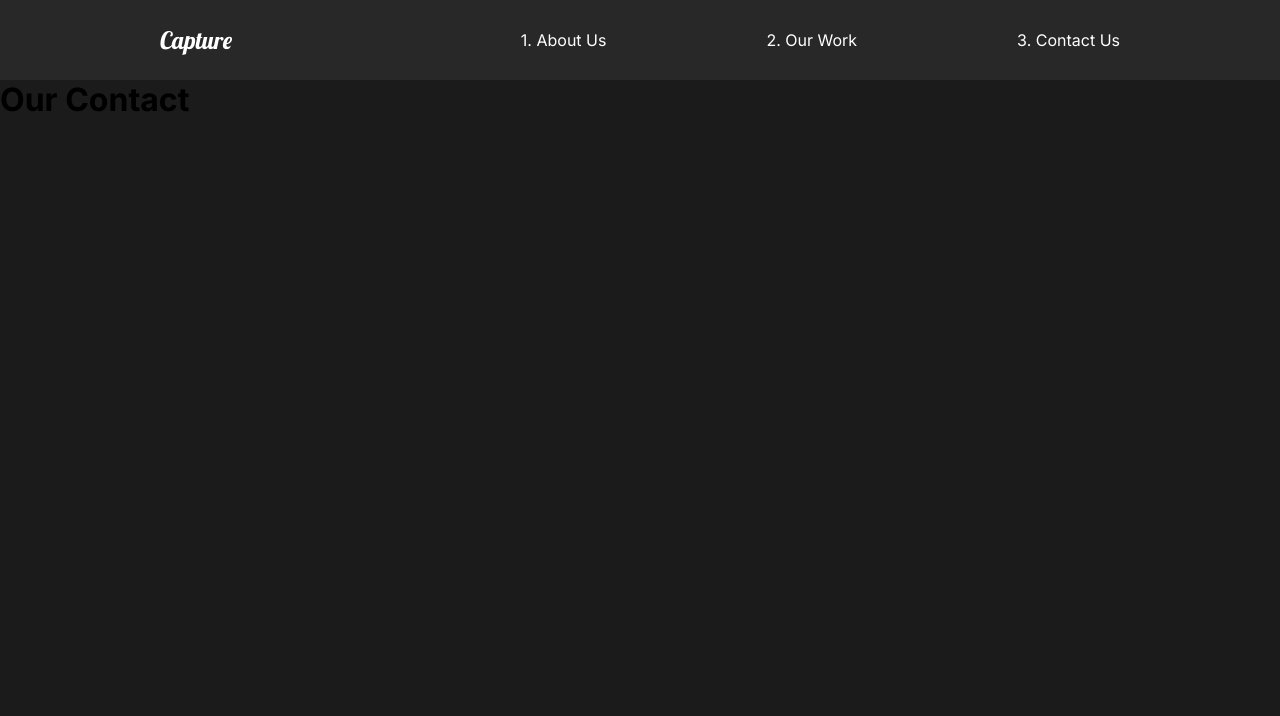
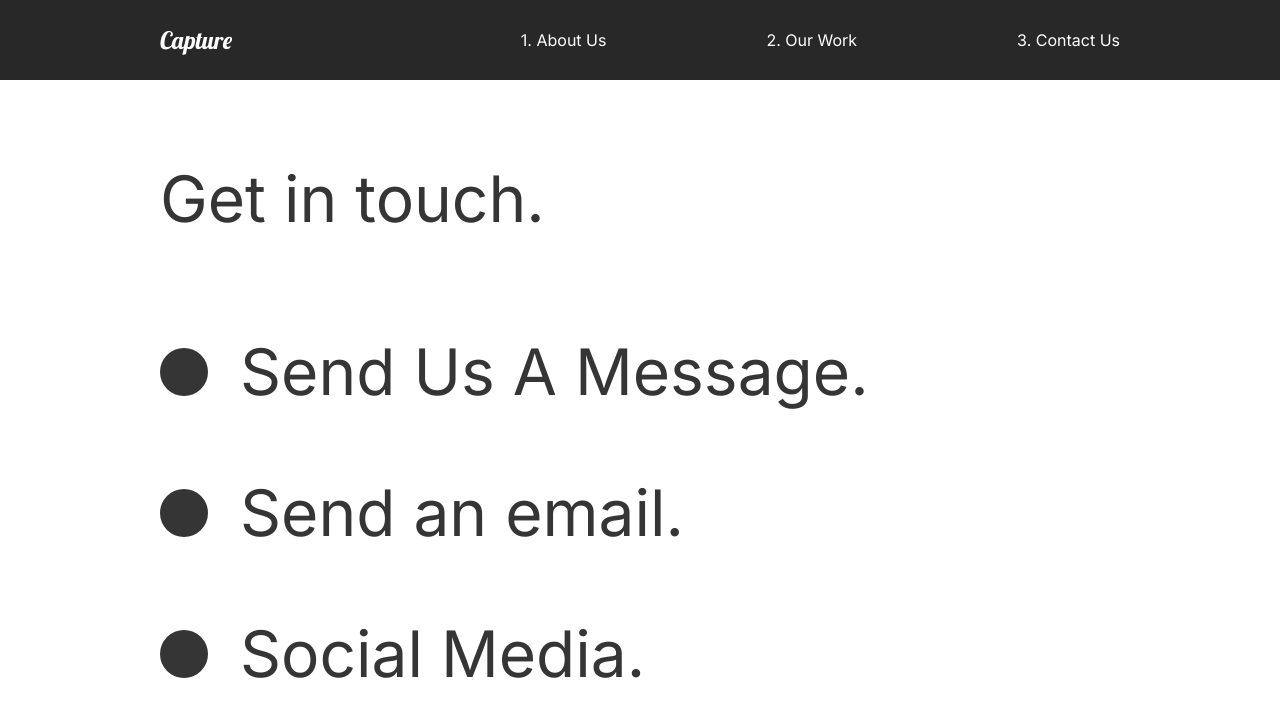
Before and after one commit to dev-Danialw/capture-portfolio, a React (Create React App) app: page /contact in a window 1280 px wide. Shown: the top 716 px of the page. Built offline with nearby package versions, Linux system fonts and the light colour scheme.

Commit message:
19. contactUs anim

```diff
--- a/src/pages/ContactUs.js
+++ b/src/pages/ContactUs.js
@@ -1,18 +1,71 @@
 import React from "react";
 // animations
 import { motion } from "framer-motion";
-import { pageAnimation } from "../animation";
+import { pageAnimation, titleAnim } from "../animation";
+import styled from "styled-components";
 
 const ContactUs = () => {
   return (
-    <motion.div
+    <ContactStyle
       variants={pageAnimation}
       initial="hidden"
       animate="show"
       exit="exit"
+      style={{ background: "#fff" }}
     >
-      <h1>Our Contact</h1>
-    </motion.div>
+      <Title>
+        <Hide>
+          <motion.h2 variants={titleAnim}>Get in touch.</motion.h2>
+        </Hide>
+      </Title>
+      <div>
+        <Hide>
+          <Social variants={titleAnim}>
+            <Circle />
+            <h2>Send Us A Message.</h2>
+          </Social>
+        </Hide>
+        <Hide>
+          <Social variants={titleAnim}>
+            <Circle />
+            <h2>Send an email.</h2>
+          </Social>
+        </Hide>
+        <Hide>
+          <Social variants={titleAnim}>
+            <Circle />
+            <h2>Social Media.</h2>
+          </Social>
+        </Hide>
+      </div>
+    </ContactStyle>
   );
 };
+
+const ContactStyle = styled(motion.div)`
+  padding: 5rem 10rem;
+  color: #353535;
+  min-height: 90vh;
+`;
+const Title = styled.div`
+  margin-bottom: 4rem;
+  color: balck;
+`;
+const Hide = styled.div`
+  overflow: hidden;
+`;
+const Circle = styled.div`
+  border-radius: 50%;
+  width: 3rem;
+  height: 3rem;
+  background: #353535;
+`;
+const Social = styled(motion.div)`
+  display: flex;
+  align-items: center;
+  h2 {
+    margin: 2rem;
+  }
+`;
+
 export default ContactUs;
```
